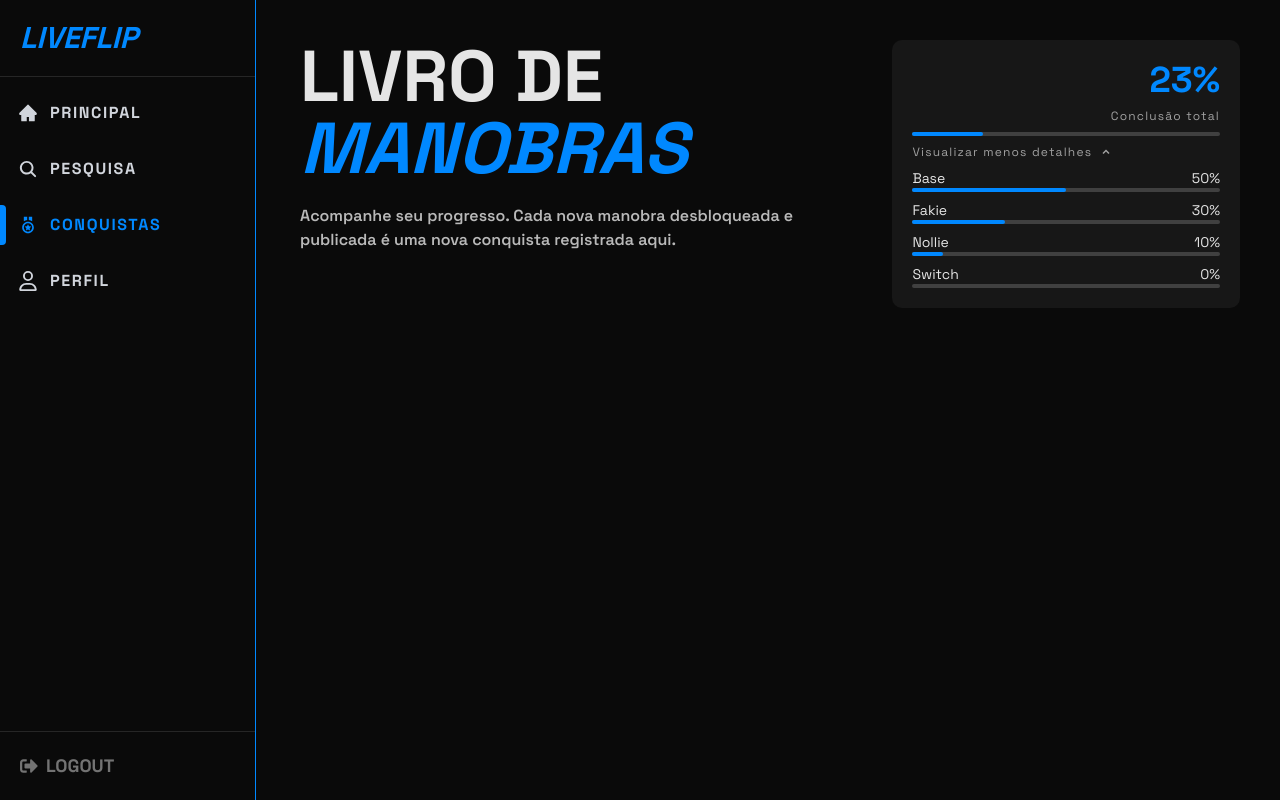
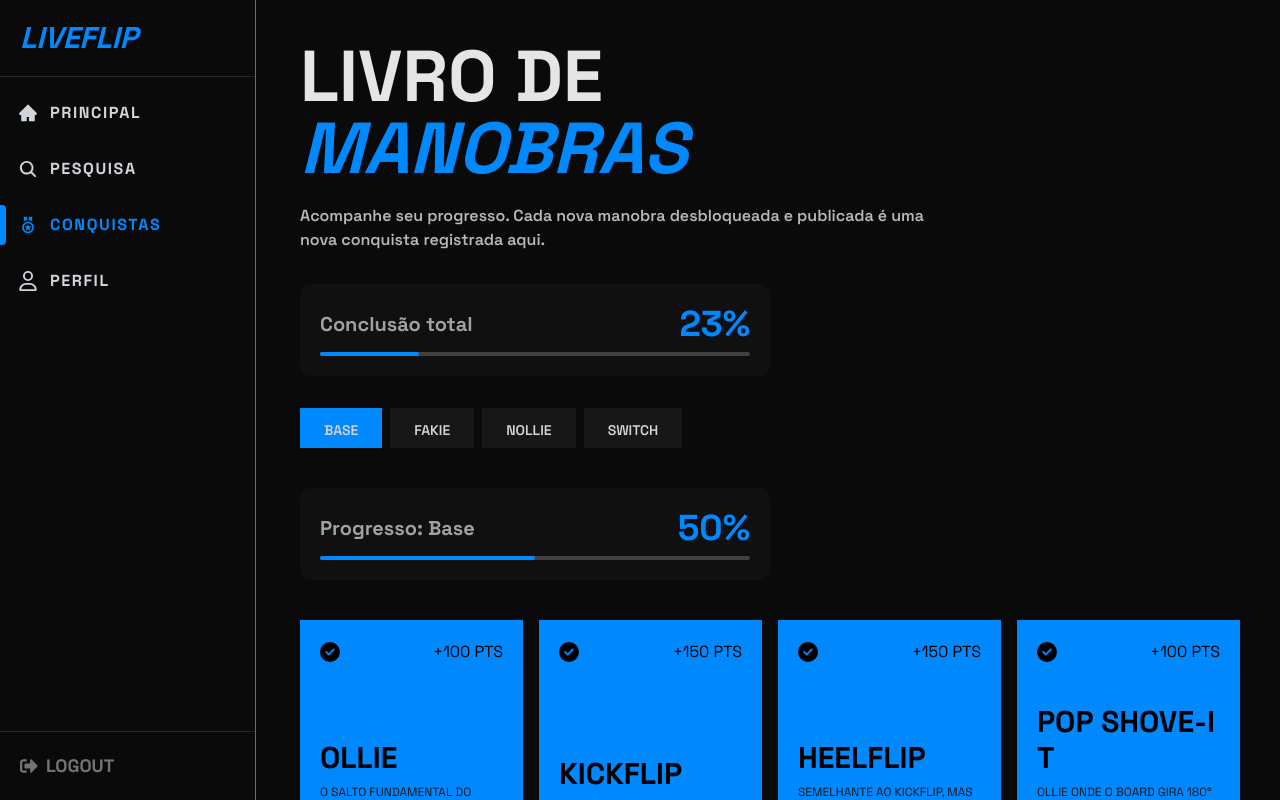
Before and after one commit to GabrielMoraisSL/live-flip, a Next.js app: page /conquistas in a window 1280 px wide. Built offline with nearby package versions, Linux system fonts and the light colour scheme.

Commit message:
refactor(achieviments): refatora conquistas, componentes e mocks para corrigir exibição

```diff
--- a/app/(authenticated)/conquistas/page.tsx
+++ b/app/(authenticated)/conquistas/page.tsx
@@ -1,24 +1,22 @@
-import { Column, Row } from '@/components/server';
-import { ProgressInfo } from '@/features/achieviments/components';
+import { Column } from '@/components/server';
+import { ProgressInfo, TricksList } from '@/features/achieviments/components';
 
 export default function Achieviments() {
   return (
-    <Column className='text-neutral-200 2xl:flex-row gap-10 p-5 sm:p-10 2xl:p-0 2xl:m-10 w-full lg:pb-10 overflow-auto'>
-      <Row className='w-full justify-between items-start gap-8'>
+    <Column className='text-neutral-200 gap-8 p-5 sm:p-10 w-full max-lg:pb-10 overflow-auto'>
       <Column className='gap-5 w-2/3'>
         <h2 className='font-bold text-7xl uppercase'>
           Livro de <br />
           <span className='text-brand-primary italic'>Manobras</span>
         </h2>
         <p className='font-semibold opacity-80'>
-            Acompanhe seu progresso. Cada <span>nova manobra</span> desbloqueada
-            e <span>publicada</span> é uma
+          Acompanhe seu progresso. Cada <span>nova manobra</span> desbloqueada e{' '}
+          <span>publicada</span> é uma
           <span> nova conquista</span> registrada aqui.
         </p>
       </Column>
       <ProgressInfo />
-      </Row>
-
+      <TricksList />
     </Column>
   );
 }
--- a/features/achieviments/components/index.ts
+++ b/features/achieviments/components/index.ts
@@ -1 +1,2 @@
 export * from './progress-info.component';
+export * from './tricks-list.component';
--- a/features/achieviments/components/progress-info.component.tsx
+++ b/features/achieviments/components/progress-info.component.tsx
@@ -1,98 +1,28 @@
 'use client';
 
 import { Column, ProgressBar, Row } from '@/components/server';
-import { cn } from '@/lib/cn.utils';
 import { calculatePercentage } from '@/lib/helpers';
-import { useState } from 'react';
-import { BiSolidChevronDown, BiSolidChevronUp } from 'react-icons/bi';
 
 export const ProgressInfo = () => {
   const mocks = {
-    unlockedsByInstances: [
-      {
-        id: 1,
-        name: 'Base',
-        totalUnlockeds: 5,
-        total: 10,
-      },
-      {
-        id: 2,
-        name: 'Fakie',
-        totalUnlockeds: 3,
-        total: 10,
-      },
-      {
-        id: 3,
-        name: 'Nollie',
-        totalUnlockeds: 1,
-        total: 10,
-      },
-      {
-        id: 4,
-        name: 'Switch',
-        totalUnlockeds: 0,
-        total: 10,
-      },
-    ],
     totalUnlockeds: 9,
     total: 40,
   };
-  const { unlockedsByInstances, totalUnlockeds, total } = mocks;
+  const { totalUnlockeds, total } = mocks;
 
   const percentageByTotals = calculatePercentage(totalUnlockeds, total);
-  const [openDetails, setOpenDetails] = useState(true);
 
   return (
-    <Column className='w-full sm:w-96 p-5 gap-2 bg-neutral-900 rounded-lg self-start items-end'>
-      <h3 className='text-4xl font-bold text-brand-primary'>
-        {percentageByTotals}%
-      </h3>
-      <Column className='gap-2 w-full items-end'>
-        <p className='text-xs text-neutral-400 tracking-widest'>
+    <Column className='w-1/2 gap-2 bg-neutral-900/50 p-5 rounded-lg'>
+      <Row className='justify-between w-full font-bold'>
+        <p className='text-xl text-neutral-400'>
           Conclusão total
         </p>
-        <ProgressBar percent={percentageByTotals} />
-      </Column>
-      <Column className='w-full'>
-        <button
-          type='button'
-          onClick={() => setOpenDetails(!openDetails)}
-          className='text-xs text-neutral-400 tracking-widest'
-        >
-          <Row className='gap-2'>
-            Visualizar {!openDetails ? 'mais' : 'menos'} detalhes
-            {!openDetails ? <BiSolidChevronDown /> : <BiSolidChevronUp />}
-          </Row>
-        </button>
-        <Column
-          className={cn(
-            'w-full h-0 transition-all',
-            openDetails && 'h-30 gap-2 mt-2',
-          )}
-        >
-          {unlockedsByInstances.map((instance) => {
-            const percentage = calculatePercentage(
-              instance.totalUnlockeds,
-              instance.total,
-            );
-            return (
-              <Column
-                key={instance.id}
-                className={cn(
-                  'w-full overflow-hidden transition-all text-sm duration-500',
-                  !openDetails && 'h-0 opacity-0',
-                )}
-              >
-                <Column className='w-full flex-row items-center justify-between'>
-                  <h4>{instance.name}</h4>
-                  <p>{percentage}%</p>
-                </Column>
-                <ProgressBar percent={percentage} />
-              </Column>
-            );
-          })}
-        </Column>
-      </Column>
+        <h3 className='text-4xl text-brand-primary'>
+          {percentageByTotals}%
+        </h3>
+      </Row>
+      <ProgressBar percent={percentageByTotals} />
     </Column>
   );
 };
--- a/features/achieviments/mocks/tricks.mock.ts
+++ b/features/achieviments/mocks/tricks.mock.ts
@@ -1,235 +1,317 @@
 export const baseTricks = [
   {
-    id: "base_01",
-    name: "Ollie",
+    id: 'base_01',
+    name: 'Ollie',
+    description:
+      'O salto fundamental do skate — pressiona o tail e desliza o pé para nivelar o board no ar.',
     points: 100,
     isUnlocked: true,
-    isNew: false
+    isNew: false,
   },
   {
-    id: "base_02",
-    name: "Kickflip",
+    id: 'base_02',
+    name: 'Kickflip',
+    description:
+      'Ollie com um chute lateral que gira o board 360° no eixo longitudinal.',
     points: 150,
     isUnlocked: true,
-    isNew: false
+    isNew: false,
   },
   {
-    id: "base_03",
-    name: "Heelflip",
+    id: 'base_03',
+    name: 'Heelflip',
+    description:
+      'Semelhante ao Kickflip, mas o chute é feito com o calcanhar, girando o board no sentido oposto.',
     points: 150,
     isUnlocked: true,
-    isNew: false
+    isNew: false,
   },
   {
-    id: "base_04",
-    name: "Pop Shove-it",
+    id: 'base_04',
+    name: 'Pop Shove-it',
+    description:
+      'Ollie onde o board gira 180° horizontalmente sob os pés, sem girar no eixo longitudinal.',
     points: 100,
     isUnlocked: true,
-    isNew: false
+    isNew: false,
   },
   {
-    id: "base_05",
-    name: "Varial Kickflip",
+    id: 'base_05',
+    name: 'Varial Kickflip',
+    description:
+      'Combinação de Pop Shove-it com Kickflip — o board gira 180° e faz um flip ao mesmo tempo.',
     points: 200,
     isUnlocked: true,
-    isNew: true
+    isNew: true,
   },
   {
-    id: "base_06",
-    name: "Hardflip",
+    id: 'base_06',
+    name: 'Hardflip',
+    description:
+      'Pop Shove-it para frente combinado com Kickflip — rotações em sentidos contrários exigem precisão.',
     points: 200,
     isUnlocked: false,
-    isNew: true
+    isNew: true,
   },
   {
-    id: "base_07",
-    name: "360 Flip",
+    id: 'base_07',
+    name: '360 Flip',
+    description:
+      'O board gira 360° horizontalmente e faz um flip completo ao mesmo tempo. Também chamado de Tre Flip.',
     points: 250,
     isUnlocked: false,
-    isNew: false
+    isNew: false,
   },
   {
-    id: "base_08",
-    name: "Laser Flip",
+    id: 'base_08',
+    name: 'Laser Flip',
+    description:
+      '360 Shove-it para frente combinado com Heelflip — uma das manobras de flip mais difíceis do skate.',
     points: 250,
     isUnlocked: false,
-    isNew: false
-  }
+    isNew: false,
+  },
+  {
+    id: 'base_09',
+    name: 'Laser Flip',
+    description:
+      '360 Shove-it para frente combinado com Heelflip — uma das manobras de flip mais difíceis do skate.',
+    points: 250,
+    isUnlocked: false,
+    isNew: false,
+  },
+  {
+    id: 'base_10',
+    name: 'Laser Flip',
+    description:
+      '360 Shove-it para frente combinado com Heelflip — uma das manobras de flip mais difíceis do skate.',
+    points: 250,
+    isUnlocked: false,
+    isNew: false,
+  },
 ];
 
 export const fakieTricks = [
   {
-    id: "fakie_01",
-    name: "Fakie Ollie",
+    id: 'fakie_01',
+    name: 'Fakie Ollie',
+    description:
+      'Ollie executado andando de costas (fakie), exigindo adaptação do timing e posição dos pés.',
     points: 100,
     isUnlocked: true,
-    isNew: false
+    isNew: false,
   },
   {
-    id: "fakie_02",
-    name: "Fakie Kickflip",
+    id: 'fakie_02',
+    name: 'Fakie Kickflip',
+    description:
+      'Kickflip no stance fakie — o flip sai de forma mais natural, tornando-o um dos fakie tricks mais acessíveis.',
     points: 150,
     isUnlocked: true,
-    isNew: false
+    isNew: false,
   },
   {
-    id: "fakie_03",
-    name: "Fakie Heelflip",
+    id: 'fakie_03',
+    name: 'Fakie Heelflip',
+    description:
+      'Heelflip executado em fakie, com o calcanhar empurrando o board no sentido inverso ao andamento.',
     points: 150,
     isUnlocked: true,
-    isNew: false
+    isNew: false,
   },
   {
-    id: "fakie_04",
-    name: "Fakie Pop Shove-it",
+    id: 'fakie_04',
+    name: 'Fakie Pop Shove-it',
+    description:
+      'Pop Shove-it em stance fakie — o board gira 180° horizontalmente enquanto se anda de costas.',
     points: 100,
     isUnlocked: true,
-    isNew: false
+    isNew: false,
   },
   {
-    id: "fakie_05",
-    name: "Fakie Varial Kickflip",
+    id: 'fakie_05',
+    name: 'Fakie Varial Kickflip',
+    description:
+      'Varial Kickflip executado em fakie, combinando rotação horizontal e flip andando de costas.',
     points: 200,
     isUnlocked: false,
-    isNew: true
+    isNew: true,
   },
   {
-    id: "fakie_06",
-    name: "Fakie Hardflip",
+    id: 'fakie_06',
+    name: 'Fakie Hardflip',
+    description:
+      'Hardflip em stance fakie — a combinação de rotações opostas fica ainda mais desafiadora de costas.',
     points: 200,
     isUnlocked: false,
-    isNew: true
+    isNew: true,
   },
   {
-    id: "fakie_07",
-    name: "Fakie 360 Flip",
+    id: 'fakie_07',
+    name: 'Fakie 360 Flip',
+    description:
+      'Tre Flip executado em fakie — rotação completa de 360° com flip, andando de costas.',
     points: 250,
     isUnlocked: false,
-    isNew: false
+    isNew: false,
   },
   {
-    id: "fakie_08",
-    name: "Fakie Big Spin",
+    id: 'fakie_08',
+    name: 'Fakie Big Spin',
+    description:
+      'O skater gira 180° enquanto o board faz um 360° horizontal — tudo isso em stance fakie.',
     points: 250,
     isUnlocked: false,
-    isNew: false
-  }
+    isNew: false,
+  },
 ];
 
 export const nollieTricks = [
   {
-    id: "nollie_01",
-    name: "Nollie Ollie",
+    id: 'nollie_01',
+    name: 'Nollie Ollie',
+    description:
+      'Ollie com o pop saindo do nose em vez do tail, exigindo reaprender o timing do salto.',
     points: 100,
     isUnlocked: true,
-    isNew: false
+    isNew: false,
   },
   {
-    id: "nollie_02",
-    name: "Nollie Kickflip",
+    id: 'nollie_02',
+    name: 'Nollie Kickflip',
+    description:
+      'Kickflip em stance nollie — o flip é iniciado pelo pé de trás a partir do nose do board.',
     points: 150,
     isUnlocked: true,
-    isNew: false
+    isNew: false,
   },
   {
-    id: "nollie_03",
-    name: "Nollie Heelflip",
+    id: 'nollie_03',
+    name: 'Nollie Heelflip',
+    description:
+      'Heelflip com pop no nose — o calcanhar empurra o board no sentido oposto ao do Nollie Kickflip.',
     points: 150,
     isUnlocked: false,
-    isNew: true
+    isNew: true,
   },
   {
-    id: "nollie_04",
-    name: "Nollie Pop Shove-it",
+    id: 'nollie_04',
+    name: 'Nollie Pop Shove-it',
+    description:
+      'Pop Shove-it com o pop saindo do nose, girando o board 180° horizontalmente em stance nollie.',
     points: 100,
     isUnlocked: true,
-    isNew: false
+    isNew: false,
   },
   {
-    id: "nollie_05",
-    name: "Nollie Varial Kickflip",
+    id: 'nollie_05',
+    name: 'Nollie Varial Kickflip',
+    description:
+      'Varial Kickflip em nollie — combina rotação horizontal e flip com o pop vindo do nose.',
     points: 200,
     isUnlocked: false,
-    isNew: true
+    isNew: true,
   },
   {
-    id: "nollie_06",
-    name: "Nollie Hardflip",
+    id: 'nollie_06',
+    name: 'Nollie Hardflip',
+    description:
+      'Hardflip executado em nollie — as rotações em sentidos opostos partem do nose do board.',
     points: 200,
     isUnlocked: false,
-    isNew: false
+    isNew: false,
   },
   {
-    id: "nollie_07",
-    name: "Nollie 360 Flip",
+    id: 'nollie_07',
+    name: 'Nollie 360 Flip',
+    description:
+      'Tre Flip em nollie — rotação completa de 360° com flip, com o pop saindo do nose.',
     points: 250,
     isUnlocked: false,
-    isNew: false
+    isNew: false,
   },
   {
-    id: "nollie_08",
-    name: "Nollie Inward Heel",
+    id: 'nollie_08',
+    name: 'Nollie Inward Heel',
+    description:
+      'Shove-it invertido combinado com Heelflip em stance nollie — uma das manobras nollie mais raras.',
     points: 250,
     isUnlocked: false,
-    isNew: false
-  }
+    isNew: false,
+  },
 ];
 
 export const switchTricks = [
   {
-    id: "switch_01",
-    name: "Switch Ollie",
+    id: 'switch_01',
+    name: 'Switch Ollie',
+    description:
+      'Ollie executado no stance oposto ao natural — o equivalente a escrever com a mão não dominante.',
     points: 100,
     isUnlocked: true,
-    isNew: false
+    isNew: false,
   },
   {
-    id: "switch_02",
-    name: "Switch Kickflip",
+    id: 'switch_02',
+    name: 'Switch Kickflip',
+    description:
+      'Kickflip em stance switch — visualmente idêntico ao normal, mas infinitamente mais difícil de executar.',
     points: 150,
     isUnlocked: false,
-    isNew: true
+    isNew: true,
   },
   {
-    id: "switch_03",
-    name: "Switch Heelflip",
+    id: 'switch_03',
+    name: 'Switch Heelflip',
+    description:
+      'Heelflip no stance oposto ao natural, exigindo domínio total do flip com o pé não dominante.',
     points: 150,
     isUnlocked: false,
-    isNew: true
+    isNew: true,
   },
   {
-    id: "switch_04",
-    name: "Switch Pop Shove-it",
+    id: 'switch_04',
+    name: 'Switch Pop Shove-it',
+    description:
+      'Pop Shove-it em switch — a rotação horizontal de 180° executada no stance oposto ao natural.',
     points: 100,
     isUnlocked: true,
-    isNew: false
+    isNew: false,
   },
   {
-    id: "switch_05",
-    name: "Switch Varial Kickflip",
+    id: 'switch_05',
+    name: 'Switch Varial Kickflip',
+    description:
+      'Varial Kickflip em stance switch — combina rotação e flip no lado não dominante.',
     points: 200,
     isUnlocked: false,
-    isNew: false
+    isNew: false,
   },
   {
-    id: "switch_06",
-    name: "Switch Hardflip",
+    id: 'switch_06',
+    name: 'Switch Hardflip',
+    description:
+      'Hardflip executado em switch — rotações em sentidos opostos no stance contrário ao natural.',
     points: 200,
     isUnlocked: false,
-    isNew: false
+    isNew: false,
   },
   {
-    id: "switch_07",
-    name: "Switch 360 Flip",
+    id: 'switch_07',
+    name: 'Switch 360 Flip',
+    description:
+      'Tre Flip em switch — rotação completa de 360° com flip no stance oposto. Nível de elite.',
     points: 250,
     isUnlocked: false,
-    isNew: false
+    isNew: false,
   },
   {
-    id: "switch_08",
-    name: "Switch Laser Flip",
+    id: 'switch_08',
+    name: 'Switch Laser Flip',
+    description:
+      'Laser Flip em switch — considerada uma das manobras mais difíceis do skate street.',
     points: 250,
     isUnlocked: false,
-    isNew: false
-  }
+    isNew: false,
+  },
 ];
```
Lines whose indentation alone changed are shown as unchanged.
